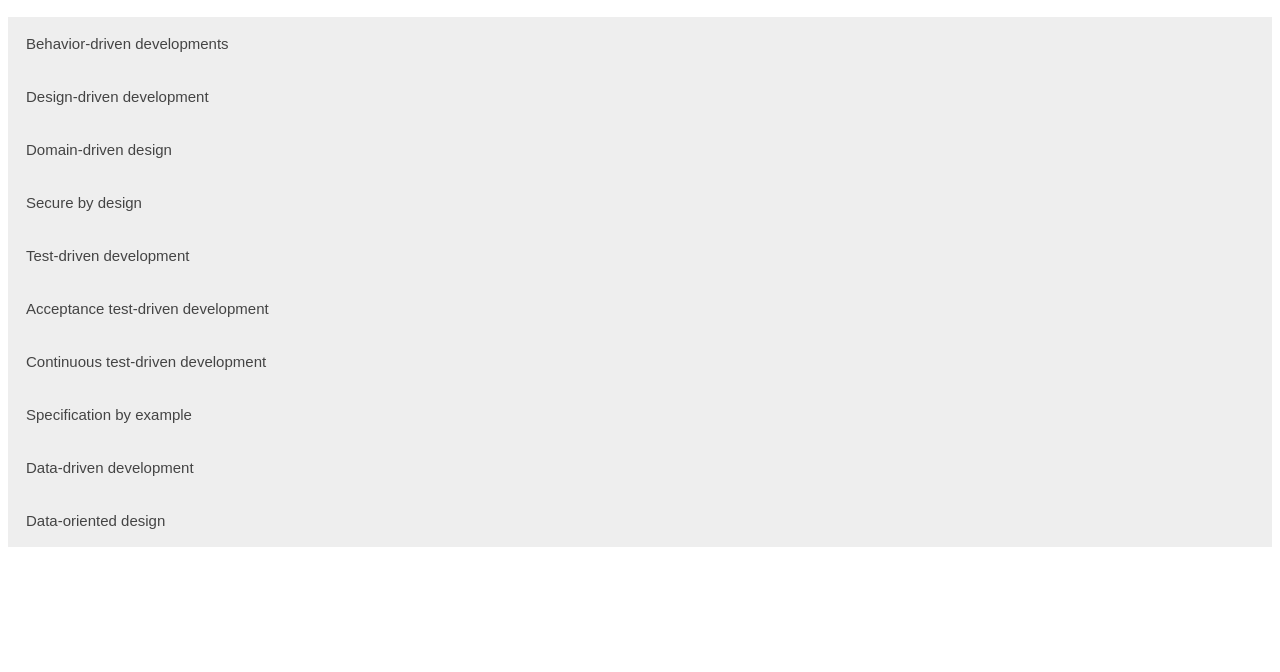
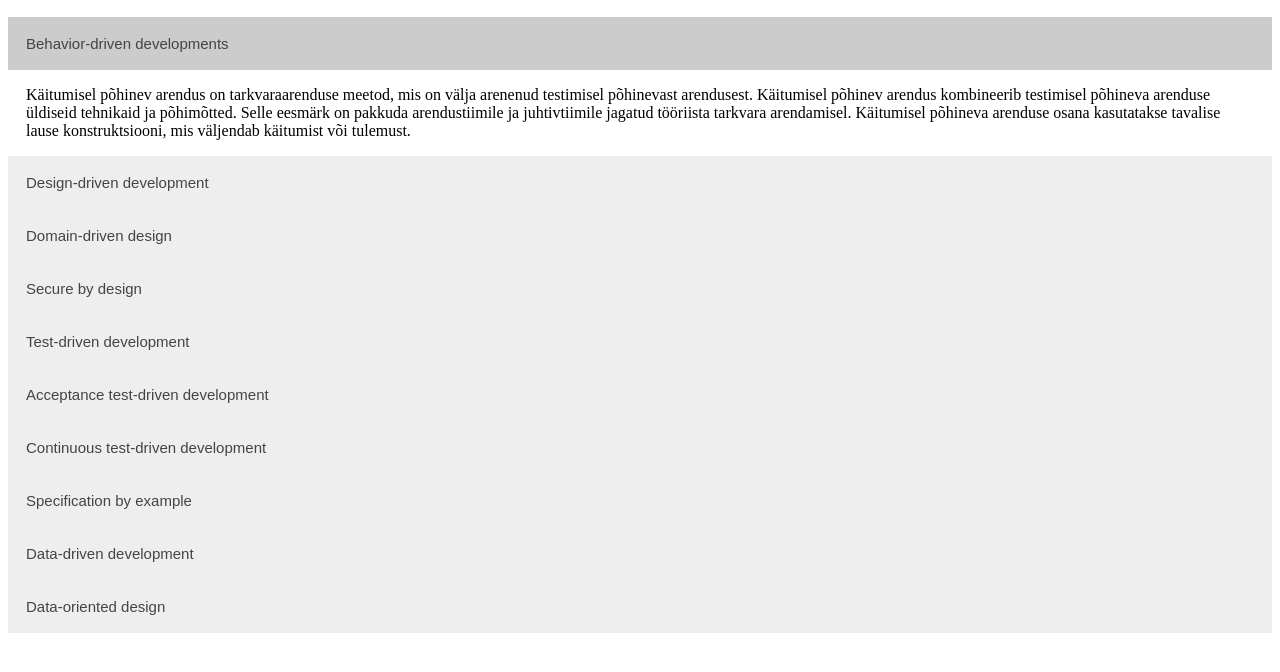
Before and after one commit to Luikss/SDLC-main, a plain HTML site: page styles.html in a window 1280 px wide. Both pictures are taken after a click on the button "Behavior-driven developments". Shown: the part 50-722 px from the top of the page. Drawn offline with Linux system fonts and the light colour scheme.

Commit message:
button fix

```diff
--- a/styles.html
+++ b/styles.html
@@ -4,7 +4,7 @@
     <meta charset="UTF-8">
     <meta name="viewport" content="width=device-width, initial-scale=1.0">
     <link rel="stylesheet" href="css/style.css">
-    <title>Document</title>
+    <title>Programmeerimise stiilid</title>
 </head>
 <body>
     <h2>Programmeerimise stiilid</h2>
@@ -103,5 +103,22 @@
         ning mõelda andmete teisendustele.
         </p>
     </div>
+
+    <script>
+        var acc = document.getElementsByClassName("accordion");
+        var i;
+
+        for (i = 0; i < acc.length; i++) {
+        acc[i].addEventListener("click", function() {
+            this.classList.toggle("active");
+            var panel = this.nextElementSibling;
+            if (panel.style.display === "block") {
+            panel.style.display = "none";
+            } else {
+            panel.style.display = "block";
+            }
+        });
+        }
+        </script>
 </body>
 </html>
```
